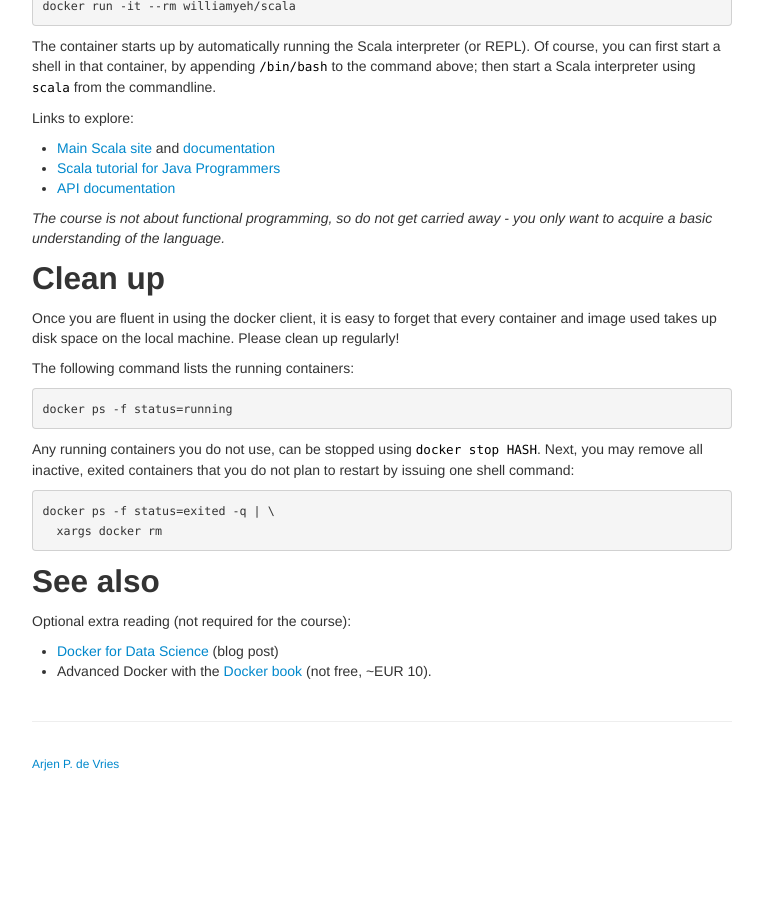
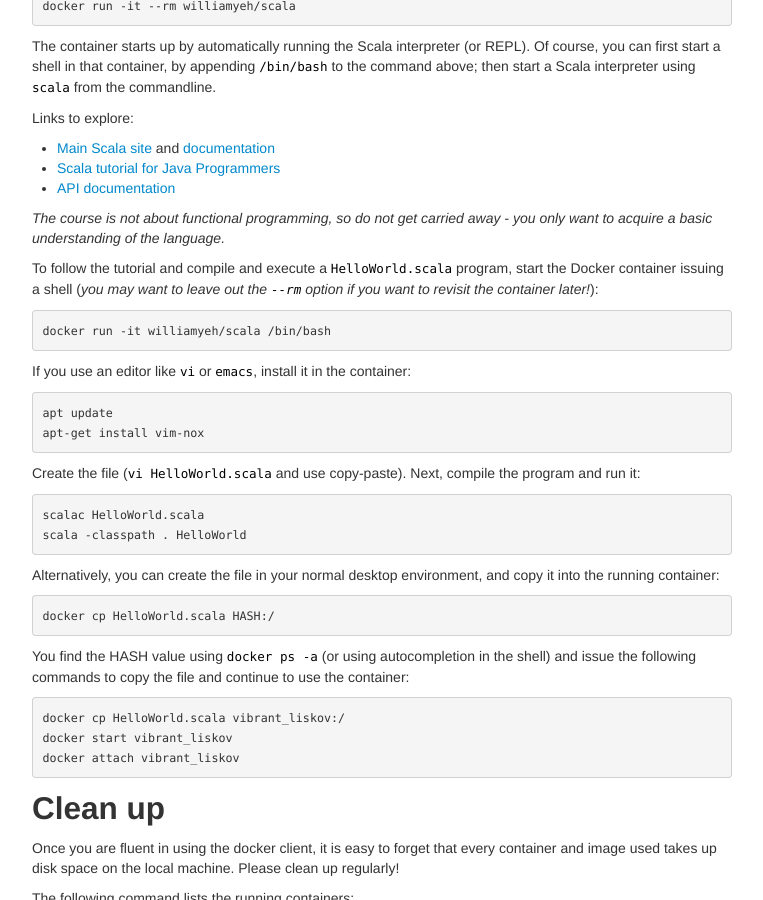
Before and after one commit to Thelukepet/course, a Jekyll site: the page built from assignments/A1b-docker.md, in a window 1280 px wide and 900 px high, scrolled down 1270 px. Shown: the whole window, without its empty margins (258-1021 px from the left). Built offline with Jekyll 4.4.1, drawn with Linux system fonts in a browser that asks for light colours; before the commit the page ends 2054 px from its top, so only the background shows below that.

Commit message:
Extended "how to use scala in docker" intro

```diff
--- a/assignments/A1b-docker.md
+++ b/assignments/A1b-docker.md
@@ -78,6 +78,34 @@ Links to explore:
 
 _The course is not about functional programming, so do not get carried away - you only want to acquire a basic understanding of the language._
 
+To follow the tutorial and compile and execute a `HelloWorld.scala` program,
+start the Docker container issuing a shell (_you may want to leave out the `--rm` option if you want to revisit the container later!_):
+
+    docker run -it williamyeh/scala /bin/bash
+
+If you use an editor like `vi` or `emacs`, install it in the container:
+
+    apt update
+    apt-get install vim-nox
+
+Create the file (`vi HelloWorld.scala` and use copy-paste).
+Next, compile the program and run it:
+
+    scalac HelloWorld.scala
+    scala -classpath . HelloWorld
+
+Alternatively, you can create the file in your normal desktop environment, and copy it into the running container:
+
+    docker cp HelloWorld.scala HASH:/
+
+You find the HASH value using `docker ps -a` (or using autocompletion in the shell) and issue the following commands
+to copy the file and continue to use the container:
+
+    docker cp HelloWorld.scala vibrant_liskov:/
+    docker start vibrant_liskov
+    docker attach vibrant_liskov
+
+
 <!--
 
 TO BE DONE
```
